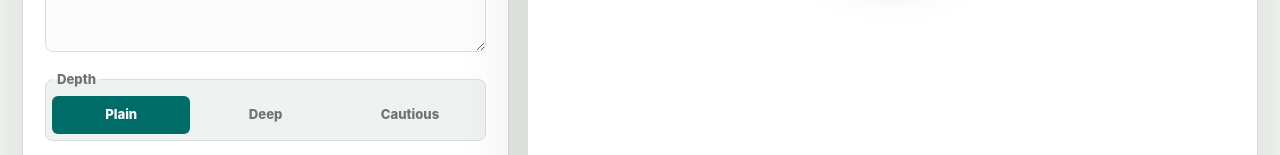
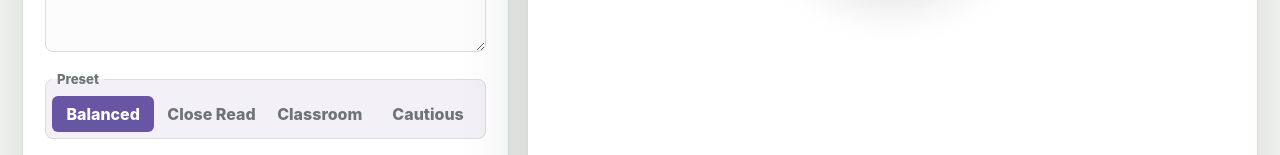
Before and after one commit to AsadullahBajwa/LyricLens, a React (Vite) app: page / in a window 1280 px wide. Shown: the part 645-800 px from the top of the page. Built offline with nearby package versions, Linux system fonts and the light colour scheme.

Commit message:
feat: add analysis presets

```diff
--- a/src/main.jsx
+++ b/src/main.jsx
@@ -78,6 +78,37 @@ const toneOptions = [
   ["literary", "Literary"],
   ["direct", "Direct"],
   ["classroom", "Classroom"]
+];
+
+const analysisPresets = [
+  {
+    id: "balanced",
+    label: "Balanced",
+    detail: "plain",
+    tone: "neutral",
+    focus: ["themes", "context"]
+  },
+  {
+    id: "close-read",
+    label: "Close Read",
+    detail: "deep",
+    tone: "literary",
+    focus: ["themes", "craft", "ambiguity"]
+  },
+  {
+    id: "classroom",
+    label: "Classroom",
+    detail: "plain",
+    tone: "classroom",
+    focus: ["themes", "context", "craft"]
+  },
+  {
+    id: "cautious",
+    label: "Cautious",
+    detail: "cautious",
+    tone: "direct",
+    focus: ["context", "ambiguity"]
+  }
 ];
 
 const sectionTemplates = ["Verse", "Chorus", "Bridge"];
@@ -179,6 +210,15 @@ function App() {
 
       return { ...current, focus: next.length ? next : focus };
     });
+  }
+
+  function applyAnalysisPreset(preset) {
+    setForm((current) => ({
+      ...current,
+      detail: preset.detail,
+      tone: preset.tone,
+      focus: normalizeFocus(preset.focus)
+    }));
   }
 
   async function interpretLyrics(event) {
@@ -479,6 +519,27 @@ function App() {
               spellCheck="true"
             />
           </label>
+
+          <fieldset className="preset-grid">
+            <legend>Preset</legend>
+            {analysisPresets.map((preset) => {
+              const active =
+                form.detail === preset.detail &&
+                form.tone === preset.tone &&
+                sameSet(normalizeFocus(form.focus), preset.focus);
+
+              return (
+                <button
+                  key={preset.id}
+                  type="button"
+                  className={active ? "active" : ""}
+                  onClick={() => applyAnalysisPreset(preset)}
+                >
+                  {preset.label}
+                </button>
+              );
+            })}
+          </fieldset>
 
           <fieldset className="segmented">
             <legend>Depth</legend>
@@ -1286,6 +1347,10 @@ function getFocusLabel(value) {
   return focusOptions.find(([option]) => option === value)?.[1] || capitalize(String(value));
 }
 
+function sameSet(left, right) {
+  return left.length === right.length && left.every((item) => right.includes(item));
+}
+
 function getHistoryFingerprint(entry) {
   return [entry.title, entry.artist, entry.lyrics].join("\n").toLowerCase();
 }
--- a/src/styles.css
+++ b/src/styles.css
@@ -274,6 +274,37 @@ legend {
   cursor: pointer;
   font-size: 0.78rem;
   font-weight: 900;
+}
+
+.preset-grid {
+  display: grid;
+  grid-template-columns: repeat(4, minmax(0, 1fr));
+  gap: 6px;
+  margin: 0;
+  padding: 6px;
+  border: 1px solid var(--line);
+  border-radius: 8px;
+  background: #f4f0f8;
+}
+
+.preset-grid legend {
+  padding: 0 5px;
+  color: var(--muted);
+  font-weight: 800;
+}
+
+.preset-grid button {
+  min-height: 36px;
+  border-radius: 6px;
+  color: var(--muted);
+  background: transparent;
+  cursor: pointer;
+  font-weight: 800;
+}
+
+.preset-grid button.active {
+  color: #ffffff;
+  background: var(--violet);
 }
 
 input,
@@ -940,6 +971,10 @@ mark {
     justify-content: flex-start;
   }
 
+  .preset-grid {
+    grid-template-columns: repeat(2, minmax(0, 1fr));
+  }
+
   .segmented {
     grid-template-columns: 1fr;
   }
```
Also changed, not shown: 2 other files (tests, documents, lock files or other folders).
